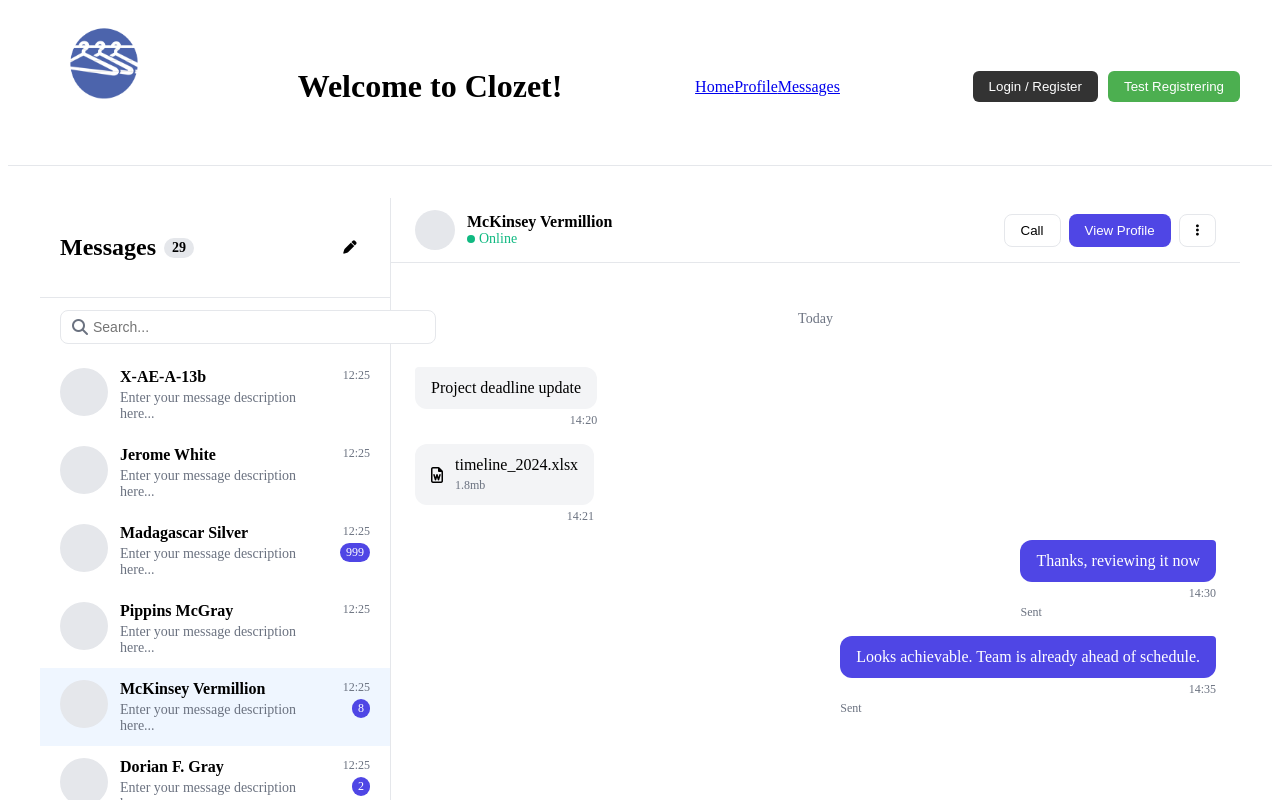
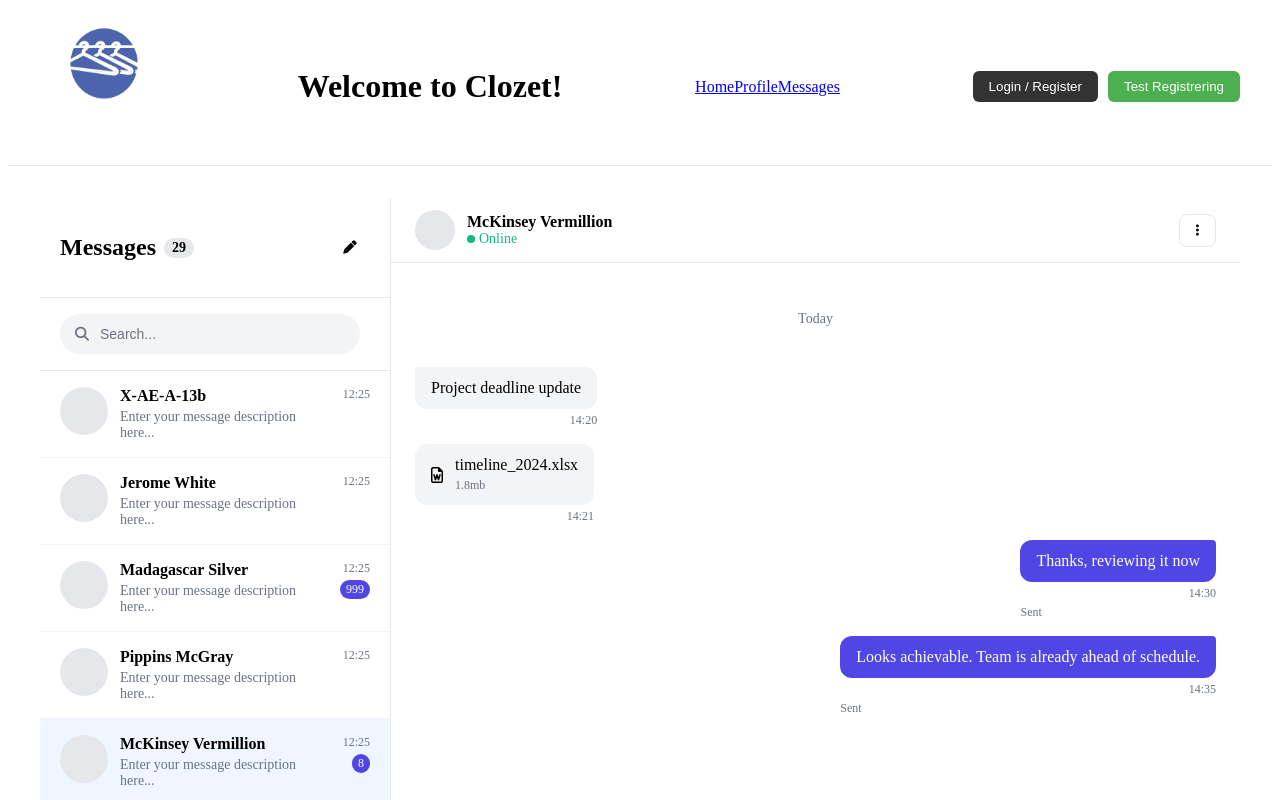
Before and after one commit to ntnu-blackandbrown/clozet, a Vue app in the folder frontend/: page /messages/5 in a window 1280 px wide. Shown: the top 800 px of the page. Built offline with nearby package versions, Linux system fonts and the light colour scheme.

Commit message:
clean up formating

```diff
--- a/frontend/src/components/ChatArea.vue
+++ b/frontend/src/components/ChatArea.vue
@@ -12,8 +12,6 @@
         </div>
       </div>
       <div class="chat-actions" v-if="contact">
-        <button class="action-btn">Call</button>
-        <button class="action-btn primary">View Profile</button>
         <button class="action-btn">
           <i class="fas fa-ellipsis-v"></i>
         </button>
--- a/frontend/src/components/MessagesSidebar.vue
+++ b/frontend/src/components/MessagesSidebar.vue
@@ -84,24 +84,32 @@ defineEmits(['select-chat']);
 }
 
 .search-bar {
-  padding: 12px 20px;
+  padding: 16px 20px;
   position: relative;
+  border-bottom: 1px solid #e5e7eb;
 }
 
 .search-bar input {
-  width: 100%;
-  padding: 8px 32px;
-  border: 1px solid #e5e7eb;
-  border-radius: 8px;
+  width: 80%;
+  padding: 12px 12px 12px 40px;
+  border: none;
+  border-radius: 24px;
   font-size: 14px;
+  background: #f3f4f6;
+  outline: none;
+}
+
+.search-bar input::placeholder {
+  color: #6b7280;
 }
 
 .search-bar i {
   position: absolute;
-  left: 32px;
+  left: 35px;
   top: 50%;
   transform: translateY(-50%);
   color: #6b7280;
+  font-size: 14px;
 }
 
 .messages-list {
@@ -111,10 +119,11 @@ defineEmits(['select-chat']);
 
 .chat-item {
   display: flex;
-  padding: 12px 20px;
+  padding: 16px 20px;
   gap: 12px;
   cursor: pointer;
   transition: background-color 0.2s;
+  border-bottom: 1px solid #f3f4f6;
 }
 
 .chat-item:hover {
```
